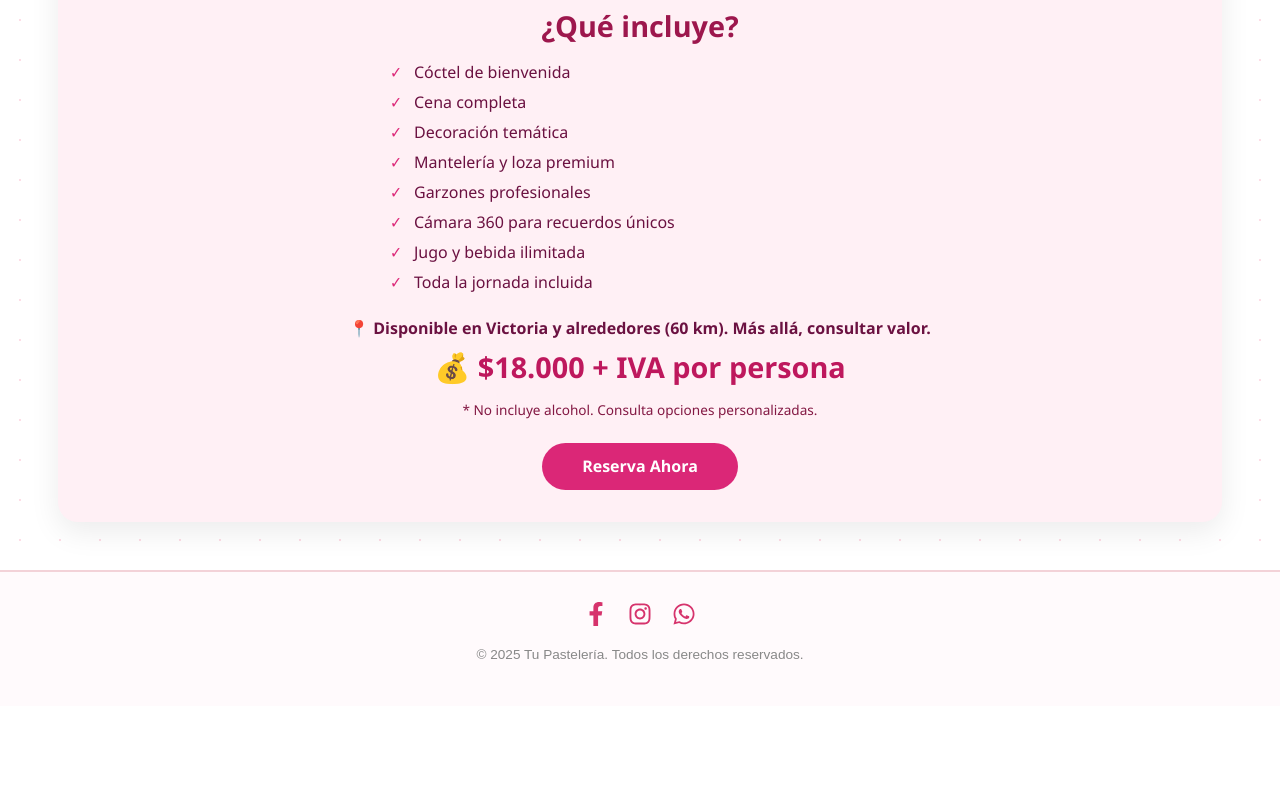
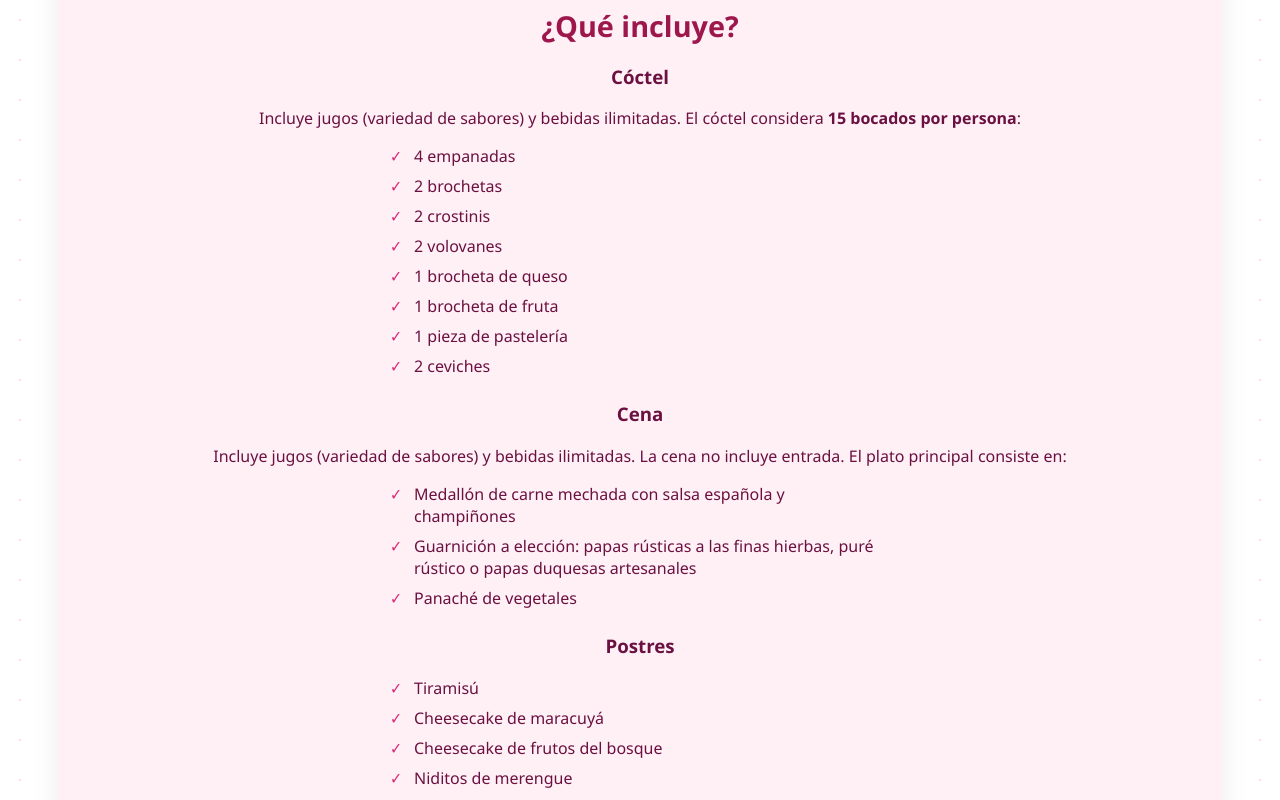
Before and after one commit to Victor-AGSP/pasteleria, a React (Create React App) app: page /oferta in a window 1280 px wide. Shown: the part 1160-1960 px from the top of the page. Before the commit the page ends 1866 px from the top, so only its background shows below. Built offline with nearby package versions, Linux system fonts and the light colour scheme.

Commit message:
Actualizacion

```diff
--- a/src/components/oferta.jsx
+++ b/src/components/oferta.jsx
@@ -39,16 +39,42 @@ export default function Oferta() {
 
       <div className="oferta-info">
         <h2>¿Qué incluye?</h2>
+
+        <h3>Cóctel</h3>
+        <p>
+          Incluye jugos (variedad de sabores) y bebidas ilimitadas.
+          El cóctel considera <strong>15 bocados por persona</strong>:
+        </p>
         <ul>
-          <li>Cóctel de bienvenida</li>
-          <li>Cena completa</li>
-          <li>Decoración temática</li>
-          <li>Mantelería y loza premium</li>
-          <li>Garzones profesionales</li>
-          <li>Cámara 360 para recuerdos únicos</li>
-          <li>Jugo y bebida ilimitada</li>
-          <li>Toda la jornada incluida</li>
+          <li>4 empanadas</li>
+          <li>2 brochetas</li>
+          <li>2 crostinis</li>
+          <li>2 volovanes</li>
+          <li>1 brocheta de queso</li>
+          <li>1 brocheta de fruta</li>
+          <li>1 pieza de pastelería</li>
+          <li>2 ceviches</li>
         </ul>
+
+        <h3>Cena</h3>
+        <p>
+          Incluye jugos (variedad de sabores) y bebidas ilimitadas.
+          La cena no incluye entrada. El plato principal consiste en:
+        </p>
+        <ul>
+          <li>Medallón de carne mechada con salsa española y champiñones</li>
+          <li>Guarnición a elección: papas rústicas a las finas hierbas, puré rústico o papas duquesas artesanales</li>
+          <li>Panaché de vegetales</li>
+        </ul>
+
+        <h3>Postres</h3>
+        <ul>
+          <li>Tiramisú</li>
+          <li>Cheesecake de maracuyá</li>
+          <li>Cheesecake de frutos del bosque</li>
+          <li>Niditos de merengue</li>
+        </ul>
+
         <p className="oferta-zona">
           📍 Disponible en Victoria y alrededores (60 km). Más allá, consultar valor.
         </p>
@@ -60,6 +86,7 @@ export default function Oferta() {
         <button className="oferta-boton">Reserva Ahora</button>
       </div>
 
+
       {selectedImage && (
         <div className="lightbox" onClick={closeImage}>
           <span className="lightbox-close" onClick={closeImage}>&times;</span>
```
